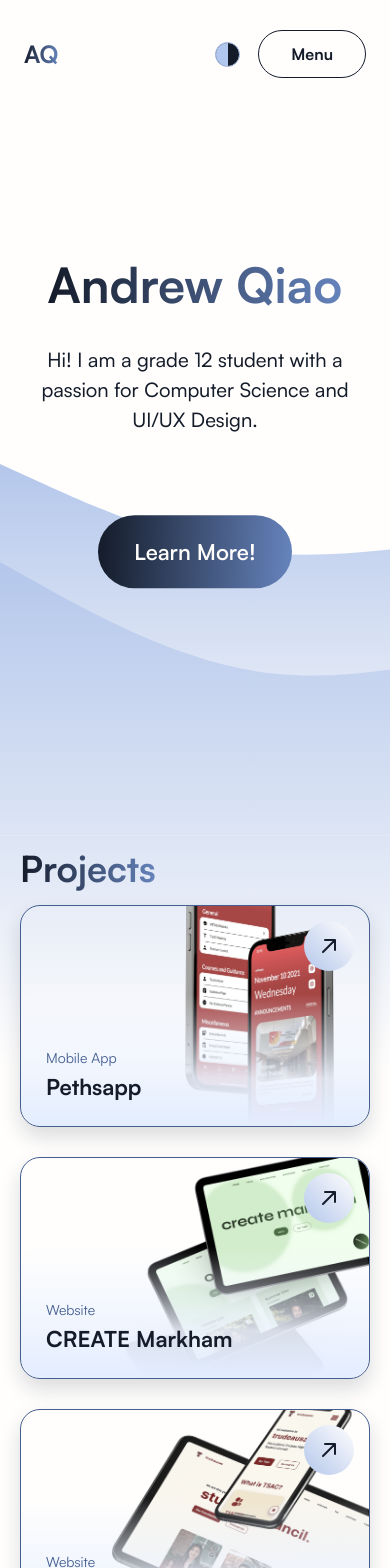
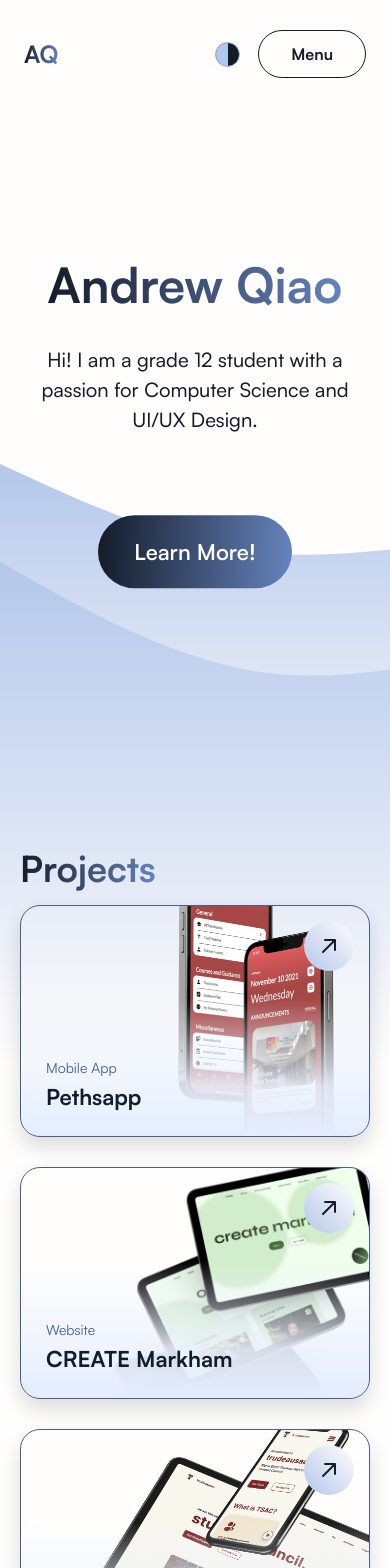
Before and after one commit to qiaoandrew/andrewqiao.com, a React (Create React App) app: page / in a window 390 px wide. Shown: the top 1568 px of the page. Built offline with nearby package versions, Linux system fonts and the light colour scheme.

Commit message:
Update ProjectCardContent.css

```diff
--- a/src/components/containers/ProjectCardContent/ProjectCardContent.css
+++ b/src/components/containers/ProjectCardContent/ProjectCardContent.css
@@ -220,7 +220,7 @@
 
 @media (max-width: 400px) {
   .project-card-content {
-    height: 22rem;
+    height: 23rem;
   }
 
   .project-card-content__name {
```
